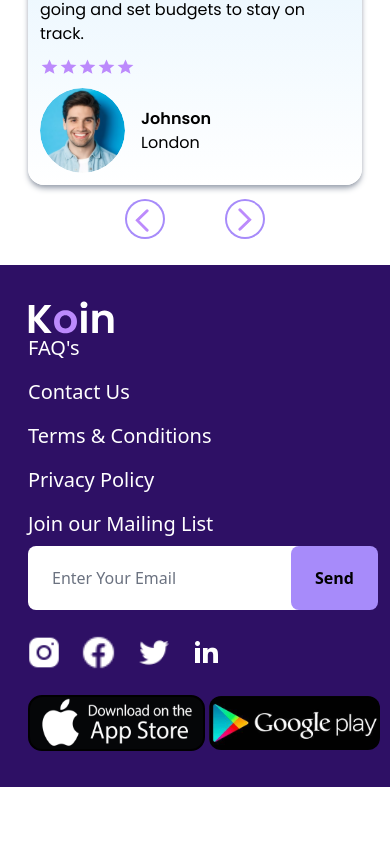
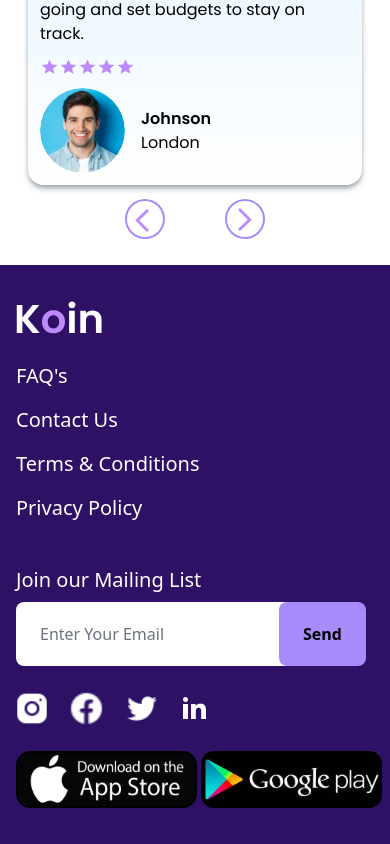
Before and after one commit to Nuuriii/koin, a React (Vite) app: page / in a window 390 px wide. Shown: the part 4363-5207 px from the top of the page. Before the commit the page ends 5150 px from the top, so only its background shows below. Built offline with nearby package versions, Linux system fonts and the light colour scheme.

Commit message:
fix image size in Footer Component

```diff
--- a/src/Component/Footer/Footer.jsx
+++ b/src/Component/Footer/Footer.jsx
@@ -11,12 +11,12 @@ import GooglePlay from "/img/GooglePlay.svg";
 function Footer() {
    return (
       <>
-         <div className='text-white px-7 sm:flex sm:flex-row sm:justify-between md:items-center bg-violet-950 py-9 lg:py-5 lg:px-14'>
+         <div className='px-2 pl-4 text-white sm:px-7 sm:flex sm:flex-row sm:justify-between md:items-center bg-violet-950 py-9 lg:py-5 lg:px-14'>
             <div className='flex flex-col sm:gap-y-5 '>
                <div>
                   <img src={KoinImage} alt='' />
                </div>
-               <div className='flex flex-col gap-4 text-xl md:text-md md:gap-2 lg:gap-5 lg:flex-row '>
+               <div className='flex flex-col gap-4 text-xl py-7 sm:py-0 md:text-md md:gap-2 lg:gap-5 lg:flex-row '>
                   <Link className='hover:text-gray-300' to='/'>
                      FAQ's
                   </Link>
@@ -53,7 +53,7 @@ function Footer() {
                   />
                </div>
             </div>
-            <div className='items-center mt-4 md:flex md:gap-3 md:flex-col md:justify-center'>
+            <div className='flex flex-col mt-4 md:items-center md:flex md:gap-3 md:flex-col md:justify-center'>
                <form className=''>
                   <label className='text-xl ' htmlFor='email'>
                      Join our Mailing List
@@ -77,8 +77,12 @@ function Footer() {
                   <img src={Linkedin} alt='Linkedin' />
                </div>
                <div className='flex items-center justify-start gap-1 md:px-1 md:pt-0 sm:pt-4'>
-                  <img src={AppStore} alt='AppStore Image' />
-                  <img src={GooglePlay} alt='GooglePlay Image' />
+                  <img className='w-3/4' src={AppStore} alt='AppStore Image' />
+                  <img
+                     className='w-3/4'
+                     src={GooglePlay}
+                     alt='GooglePlay Image'
+                  />
                </div>
             </div>
          </div>
```
